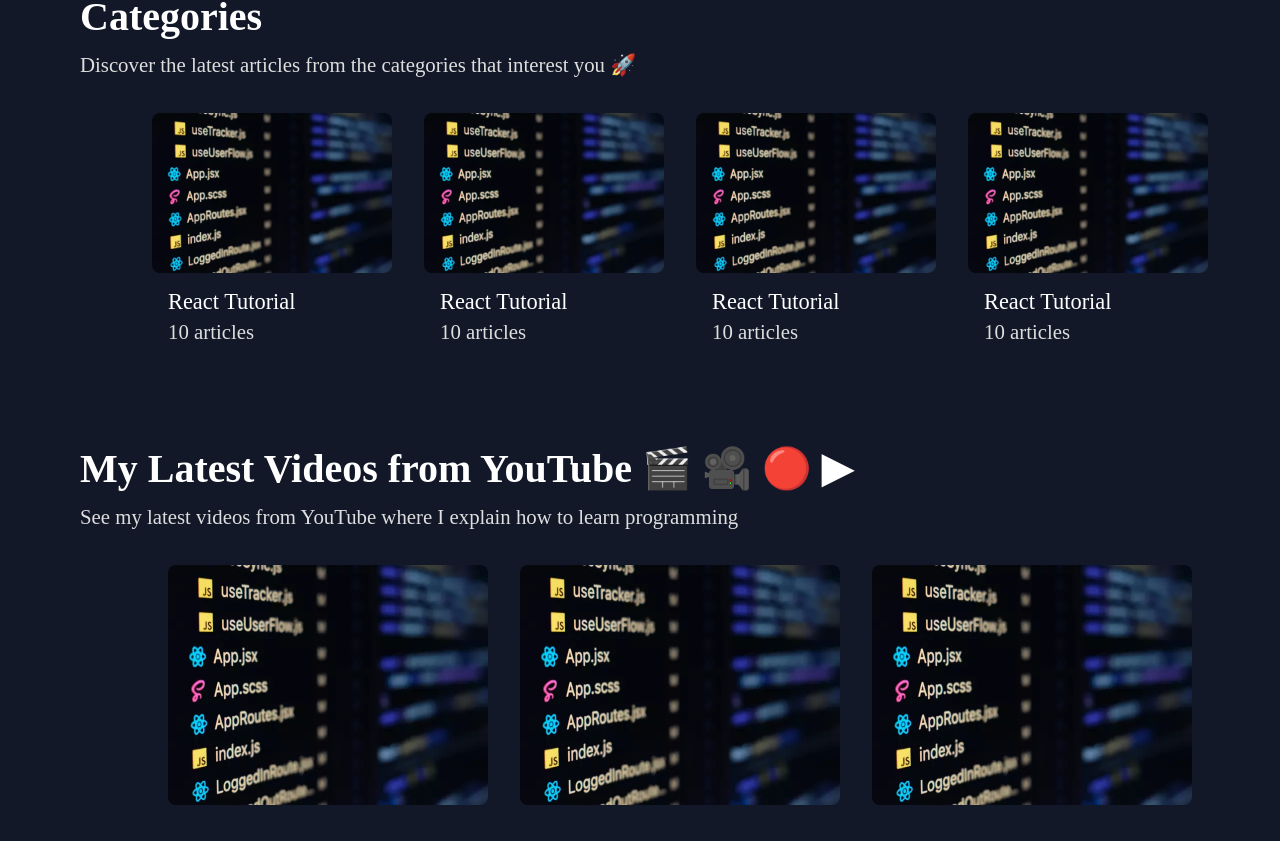
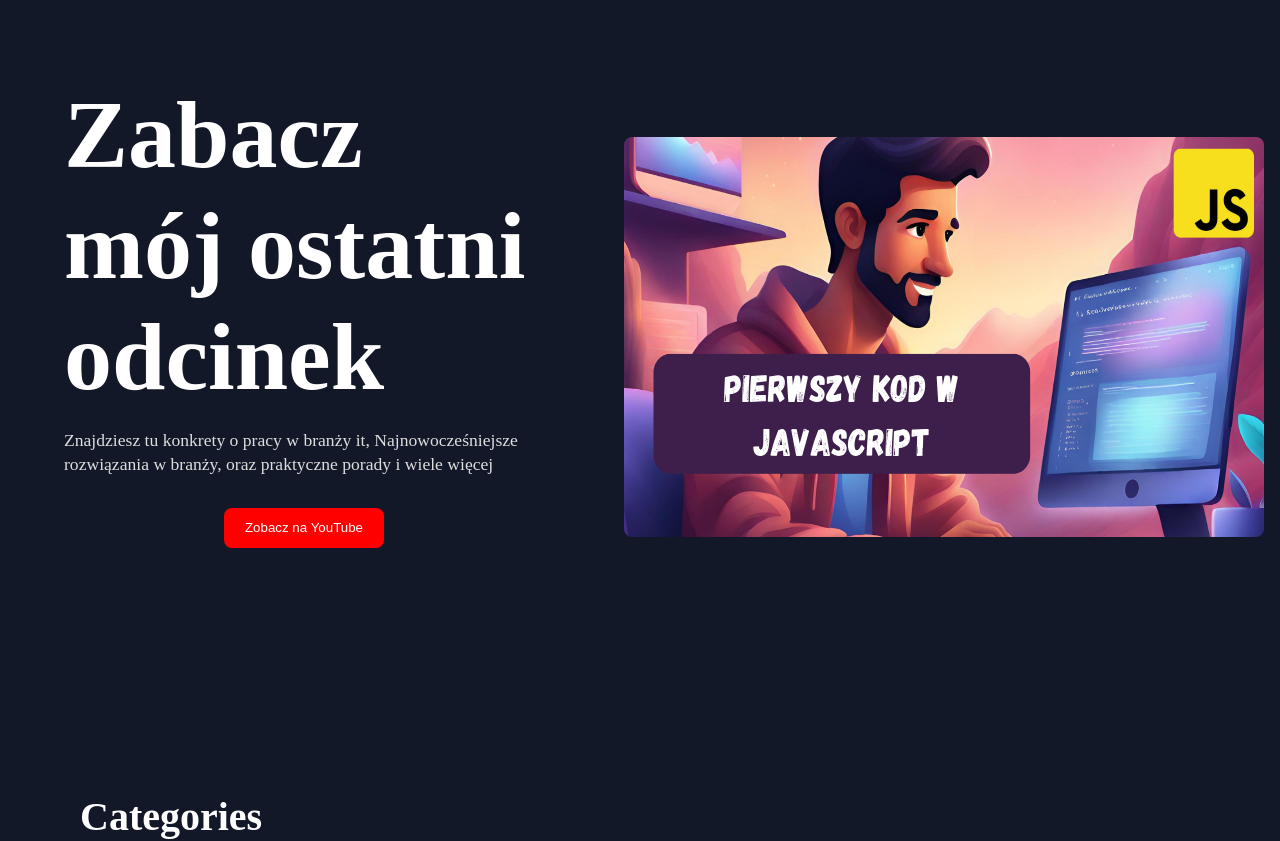
Before and after one commit to ol1mowski/SSR-Blog, a Next.js app: page / in a window 1280 px wide. Shown: the part 887-1728 px from the top of the page. Built offline with nearby package versions, Linux system fonts and the light colour scheme; a web font is replaced by a local one.

Commit message:
[LastVideo] layout: change layout and add new UI styles

```diff
--- a/Components/Header/Header.module.scss
+++ b/Components/Header/Header.module.scss
@@ -55,7 +55,7 @@
       &__item:hover {
         color: #85bced;
         box-shadow: $box-shadow;
-        background: #e0e1e322;
+        background-color: #e0e1e322;
       }
     }
   }
--- a/Components/LatestVideo/LatestVideo.component.module.scss
+++ b/Components/LatestVideo/LatestVideo.component.module.scss
@@ -1,69 +1,101 @@
 @import "@/sass/settings.scss";
 
-.latestVideoContainer {
-  scroll-margin: 20rem;
-  width: 90vw;
-  margin: 2rem auto;
-  @include d-flex-column;
-  margin-top: 5rem;
-  gap: 1rem;
+.lastVideoContainer {
+  height: 100vh;
+  @media screen and (min-width: $big-tablets) {
+    @include d-flex;
+  }
   @media screen and (min-width: $desktop) {
-    width: 85rem;
+    gap: 4rem;
   }
-  &__header {
-    width: 100%;
-    @include d-flex-column;
-    gap: 0.5rem;
-    padding: 0 1rem;
-    align-items: flex-start;
-    @media screen and (min-width: $mobile) {
-      padding-left: 5rem;
+
+  &__image {
+    @media screen and (min-width: $big-tablets) {
+      @include d-flex;
     }
-    &__title {
-      @include header;
-      color: $white-color;
+    &__imageWrapper {
+      @include d-flex;
+      padding-top: 3rem;
+      &__img {
+        border-radius: 0.5rem;
+        @media screen and (min-width: $desktop) {
+          width: 40rem;
+          height: 25rem;
+        }
+        @media screen and (min-width: $large-desktop) {
+          width: 50rem;
+          height: 35rem;
+        }
+      }
     }
-    &__content {
-      @include p;
+    &__img {
+      border-radius: 0.5rem;
     }
   }
   &__content {
     @include d-flex-column;
-    cursor: pointer;
-    @media screen and (min-width: $small-desktop) {
-      flex-direction: row;
+    height: 50%;
+    gap: 1rem;
+    padding: 1rem;
+    @media screen and (min-width: $mobile) {
+      padding-left: 3rem;
     }
-    &__imageWrapper {
-      @include d-flex-column;
-      gap: 1rem;
-      align-items: flex-start;
-      padding: 1rem;
-      border-radius: 0.5rem;
-      transition: scale 0.7s;
-      will-change: scale;
-      @media screen and (min-width: $large-desktop) {
-        padding: 2rem;
-      }
-      &__img {
-        border-radius: 0.5rem;
+
+    &__title {
+      width: 100%;
+      &__h1 {
+        font-weight: 900;
+        font-size: 3.5rem;
+        color: $white-color;
         @media screen and (min-width: $mobile) {
+          font-size: 6rem;
+          width: 30rem;
+        }
+        @media screen and (min-width: $big-tablets) {
+          font-size: 5rem;
           width: 20rem;
-          height: 15rem;
-        }
-        @media screen and (min-width: $small-desktop) {
-          width: 15rem;
-          height: 10rem;
         }
         @media screen and (min-width: $desktop) {
-          width: 20rem;
-          height: 15rem;
+          font-size: 6rem;
+          width: 30rem;
+        }
+        @media screen and (min-width: $large-desktop) {
+          font-size: 7rem;
         }
       }
     }
-    &__imageWrapper:hover {
-      scale: 1.1;
-      box-shadow: $box-shadow;
-      background-color: #e0e1e322;
+    &__description {
+      width: 100%;
+      &__p {
+        color: #dedede;
+
+        @media screen and (min-width: $mobile) {
+          width: 30rem;
+          font-size: 1.1rem;
+          line-height: 1.5rem;
+        }
+        @media screen and (min-width: $big-tablets) {
+          width: 30rem;
+        }
+      }
+    }
+    &__buttonWrapper {
+      @include d-flex;
+      width: 100%;
+      margin-top: 1rem;
+      &__button {
+        width: 10rem;
+        height: 2.5rem;
+        border-radius: 0.5rem;
+        cursor: pointer;
+        color: #fff;
+        background-color: #ff0000;
+        transition: scale 0.7s;
+        border: none;
+      }
+      &__button:hover {
+        scale: 1.05;
+      }
     }
   }
 }
--- a/Components/LatestVideo/LatestVideo.component.tsx
+++ b/Components/LatestVideo/LatestVideo.component.tsx
@@ -1,57 +1,52 @@
+"use client";
+
 import Image from "next/image";
 import s from "./LatestVideo.component.module.scss";
 
-import img from "@/assets/react.webp";
+import img from "@/assets/lastVideo.png";
 
-function LatestVideo() {
+const LatestVideo = () => {
   return (
-    <section className={s.latestVideoContainer}>
-      <section className={s.latestVideoContainer__header}>
-        <h2 className={s.latestVideoContainer__header__title}>
-          My Latest Videos from YouTube 🎬 🎥 🔴 ▶
-        </h2>
-        <p className={s.latestVideoContainer__header__content}>
-          See my latest videos from YouTube where I explain how to learn
-          programming
-        </p>
+    <section className={s.lastVideoContainer}>
+      <section className={s.lastVideoContainer__content}>
+        <div className={s.lastVideoContainer__content__title}>
+          <h1 className={s.lastVideoContainer__content__title__h1}>
+            Zabacz mój ostatni odcinek
+          </h1>
+        </div>
+        <div className={s.lastVideoContainer__content__description}>
+          <p className={s.lastVideoContainer__content__description__p}>
+            Znajdziesz tu konkrety o pracy w branży it, Najnowocześniejsze
+            rozwiązania w branży, oraz praktyczne porady i wiele więcej
+          </p>
+        </div>
+        <div className={s.lastVideoContainer__content__buttonWrapper}>
+          <a
+            href="https://www.youtube.com/"
+            target="_blank"
+            rel="noopener noreferrer"
+          >
+            <button
+              className={s.lastVideoContainer__content__buttonWrapper__button}
+            >
+              Zobacz na YouTube
+            </button>
+          </a>
+        </div>
       </section>
-      <section className={s.latestVideoContainer__content}>
-        <a href="">
-          <div className={s.latestVideoContainer__content__imageWrapper}>
-            <Image
-              className={s.latestVideoContainer__content__imageWrapper__img}
-              src={img}
-              alt=""
-              width={200}
-              height={150}
-            />
-          </div>
-        </a>
-        <a href="">
-          <div className={s.latestVideoContainer__content__imageWrapper}>
-            <Image
-              className={s.latestVideoContainer__content__imageWrapper__img}
-              src={img}
-              alt=""
-              width={200}
-              height={150}
-            />
-          </div>
-        </a>
-        <a href="">
-          <div className={s.latestVideoContainer__content__imageWrapper}>
-            <Image
-              className={s.latestVideoContainer__content__imageWrapper__img}
-              src={img}
-              alt=""
-              width={200}
-              height={150}
-            />
-          </div>
-        </a>
+      <section className={s.lastVideoContainer__image}>
+        <div className={s.lastVideoContainer__image__imageWrapper}>
+          <Image
+            width={300}
+            height={300}
+            className={s.lastVideoContainer__image__imageWrapper__img}
+            src={img}
+            alt="My last video miniature image"
+          />
+        </div>
       </section>
     </section>
   );
-}
+};
 
 export default LatestVideo;
--- a/app/page.tsx
+++ b/app/page.tsx
@@ -8,8 +8,8 @@ function page() {
   return (
     <>
       <MainComponent />
+      <LatestVideo />
       <Category />
-      <LatestVideo />
       <PostsList />
       <Footer />
     </>
--- a/sass/settings.scss
+++ b/sass/settings.scss
@@ -2,6 +2,10 @@
 @import url("https://fonts.googleapis.com/css2?family=Barlow+Condensed:ital,wght@1,200&family=Kanit:wght@300&display=swap");
 
 //text colors
+
+$light-blue-color: #85bced;
+$light-dark-color: #e0e1e322;
+
 
 $dark-color: #2d2e32;
 $blue-color: #147efb;
```
Also changed, not shown: assets/lastVideo.png (added).
